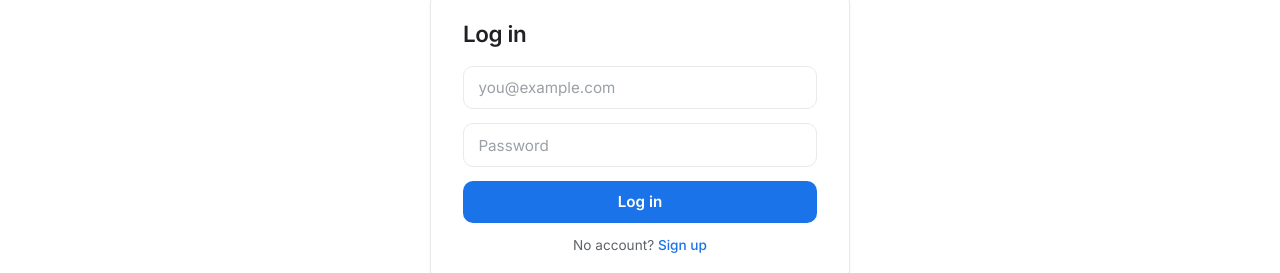
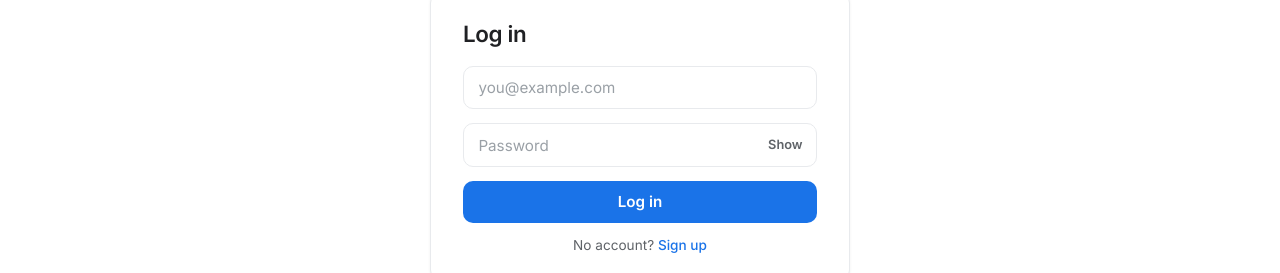
Before and after one commit to petjo21/Vault, a Next.js app: page /login in a window 1280 px wide. Shown: the part 380-653 px from the top of the page. Built offline with nearby package versions, Linux system fonts and the light colour scheme.

Commit message:
Add change password page and eye toggle

```diff
--- a/app/globals.css
+++ b/app/globals.css
@@ -403,3 +403,25 @@ main > p { color: var(--ink-dim); }
   justify-content: center;
 }
 .lightbox-close:hover { background: rgba(255, 255, 255, 0.3); }
+.password-field {
+  position: relative;
+  display: flex;
+}
+.password-field input {
+  flex: 1;
+  padding-right: 3.2rem;
+}
+.password-toggle {
+  position: absolute;
+  right: 0.4rem;
+  top: 50%;
+  transform: translateY(-50%);
+  background: transparent;
+  border: none;
+  padding: 0.3rem 0.5rem;
+  font-size: 0.8rem;
+  color: var(--ink-dim);
+  cursor: pointer;
+  line-height: 1;
+}
+.password-toggle:hover { background: transparent; color: var(--ink); }
--- a/app/login/page.js
+++ b/app/login/page.js
@@ -16,6 +16,7 @@ export default function Login() {
   const [email, setEmail] = useState('');
   const [username, setUsername] = useState('');
   const [password, setPassword] = useState('');
+  const [showPassword, setShowPassword] = useState(false);
   const [error, setError] = useState(null);
   const [info, setInfo] = useState(null);
   const [loading, setLoading] = useState(false);
@@ -85,14 +86,24 @@ export default function Login() {
             onChange={(e) => setEmail(e.target.value)}
             required
           />
+         <div className="password-field">
             <input
-            type="password"
+              type={showPassword ? 'text' : 'password'}
               placeholder="Password"
               value={password}
               onChange={(e) => setPassword(e.target.value)}
               required
               minLength={6}
             />
+            <button
+              type="button"
+              className="password-toggle"
+              onClick={() => setShowPassword((prev) => !prev)}
+              tabIndex={-1}
+            >
+              {showPassword ? 'Hide' : 'Show'}
+            </button>
+          </div>
           <button type="submit" disabled={loading}>
             {loading ? 'Please wait...' : mode === 'login' ? 'Log in' : 'Sign up'}
           </button>
```
Also changed, not shown: app/changepassword/page.js (added, +111 -0 lines). Lines whose indentation alone changed are shown as unchanged.
